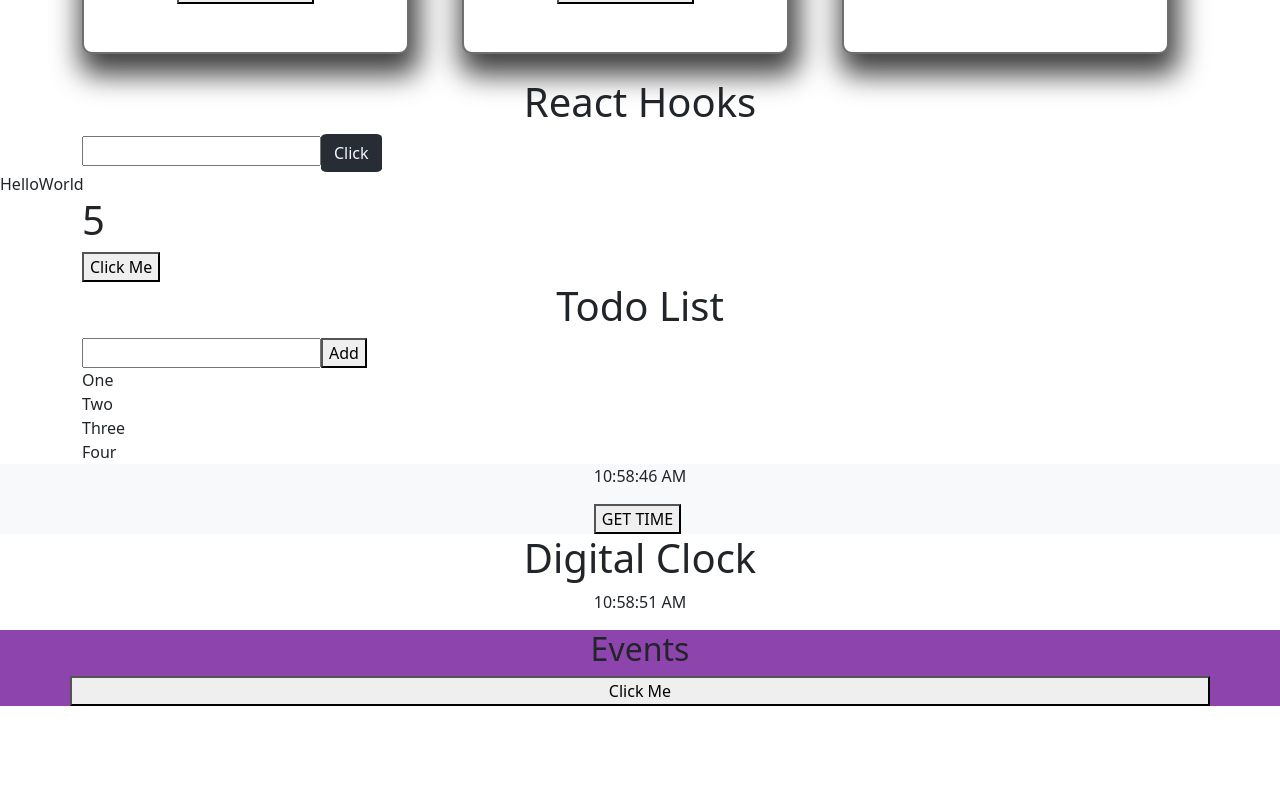
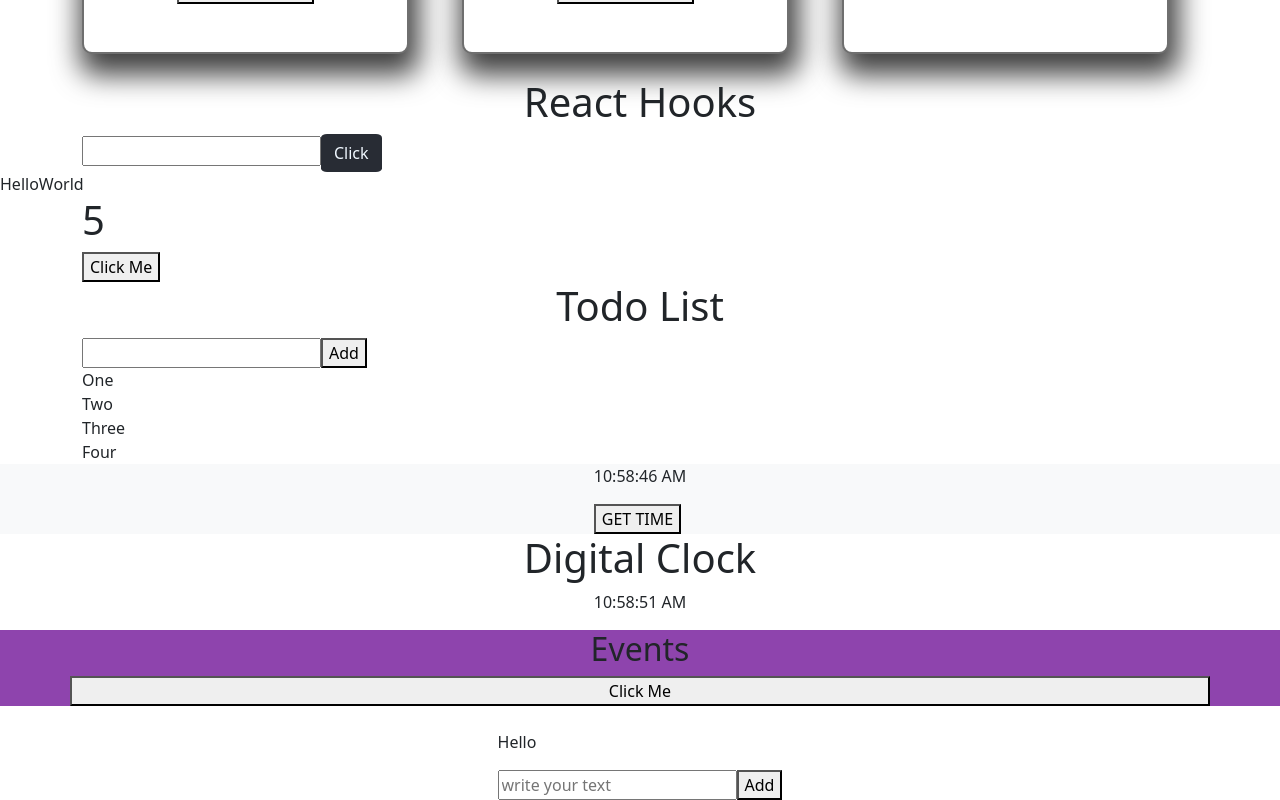
Before and after one commit to rb-hussain/react-js-practice, a React (Create React App) app: page / in a window 1280 px wide. Shown: the part 541-1341 px from the top of the page. Before the commit the page ends 1247 px from the top, so only its background shows below. Built offline with nearby package versions, Linux system fonts and the light colour scheme.

Commit message:
Form UseData With useRef & useState

```diff
--- /dev/null
+++ b/src/components/forms/UserDataForm.js
@@ -0,0 +1,29 @@
+import { useRef, useState } from "react";
+
+const UserDataForm = () => {
+    const inputRef2 = useRef (null);
+    const [inputVal,setInputVal] = useState("");
+    console.log(inputVal);
+    const inputTextHandler = () =>{
+        setInputVal(inputRef2.current.value);
+        inputRef2.current.value="";
+    }
+    return(
+<>
+        <div className="container-fluid mt-4">
+            <div className="container d-flex justify-content-center ">
+                <div className="row">
+                    <div className="content-data">
+                        <p>Hello {inputVal}</p>
+                        <input type="text" placeholder="write your text" name="userText" ref={inputRef2} />
+                        <button className="Add-content" onClick={inputTextHandler}> Add </button>
+                    </div>
+                </div>
+            </div>
+        </div>
+</>
+    );
+};
+
+
+export default UserDataForm;
--- a/src/components/homePage/Home.js
+++ b/src/components/homePage/Home.js
@@ -2,6 +2,7 @@ import { useState } from "react";
 import Cards from "../cards/Cards";
 import DigitalClock from "../digitalClock/DigitalClock";
 import Events from "../events/Events";
+import UserDataForm from "../forms/UserDataForm";
 import Timer from "../getTime/Timer";
 import FirstHook from "../hooks/FirstHook";
 import Increment from "../increment/Increment";
@@ -29,6 +30,7 @@ export default function Home(){
         <Timer />
         <DigitalClock />
         <Events />
+        <UserDataForm />
         </>
     );
 }
```
